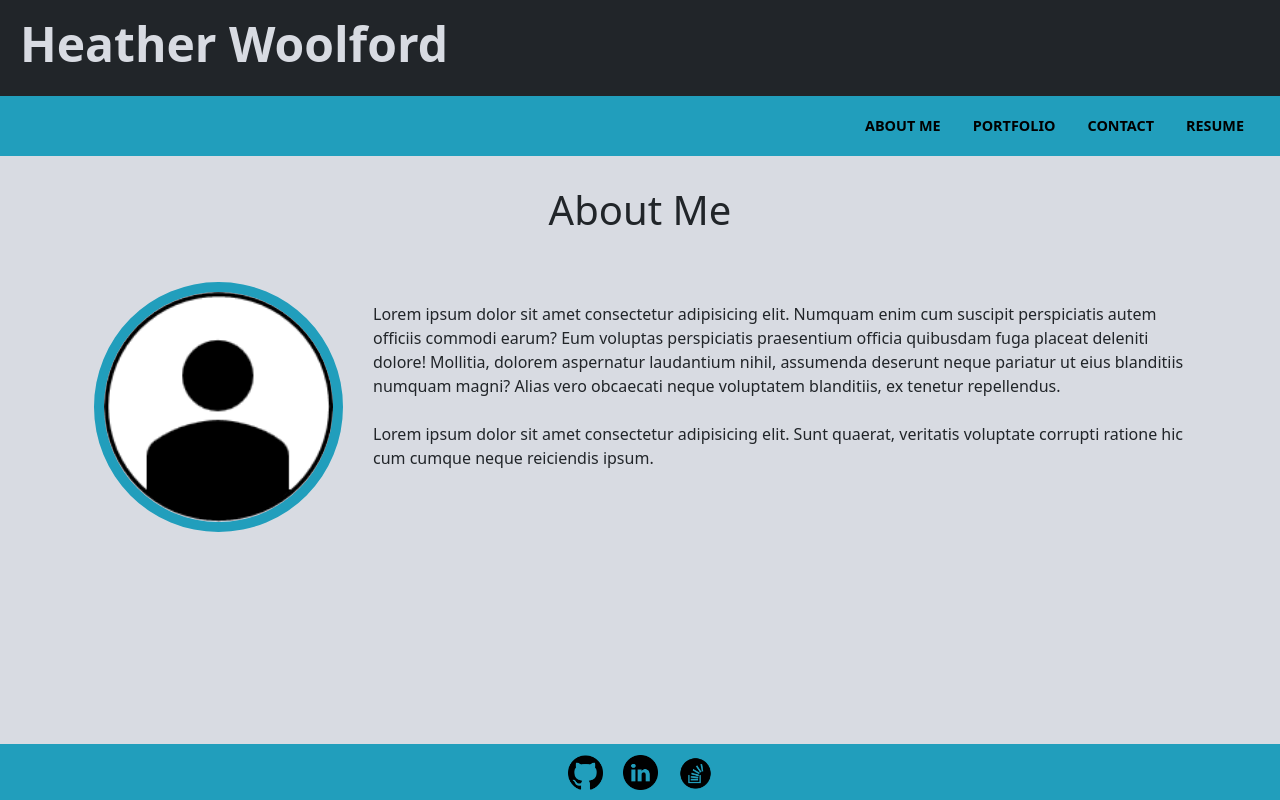
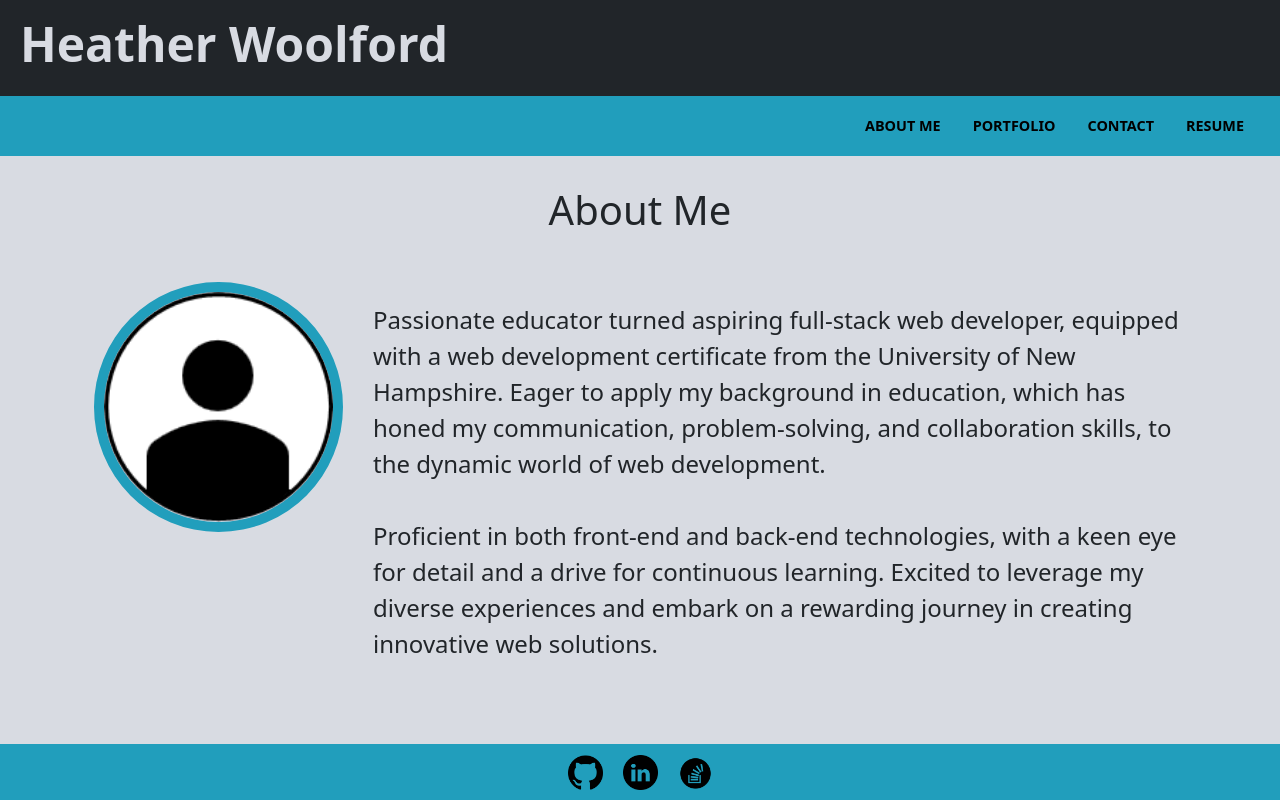
Before and after one commit to hwoolford/professional-portfolio, a React (Vite) app in the folder professional-portfolio/: page / in a window 1280 px wide. Built offline with nearby package versions, Linux system fonts and the light colour scheme.

Commit message:
added CSS to resume page and added information to about me page

```diff
--- a/professional-portfolio/src/components/pages/About.jsx
+++ b/professional-portfolio/src/components/pages/About.jsx
@@ -7,26 +7,21 @@ export default function About() {
         <h1 className="text-center title">About Me</h1>
         <div className="row container">
           <div className="col-md-3 col-sm-12">
-            <img
-              className="portrait"
-              src="./assets/photo.png"
-              alt="portrait"
-            />
+            <img className="portrait" src="./assets/photo.png" alt="portrait" />
           </div>
           <div className="col-md-9 col-sm-12">
             <p className="about">
-              Lorem ipsum dolor sit amet consectetur adipisicing elit. Numquam
-              enim cum suscipit perspiciatis autem officiis commodi earum? Eum
-              voluptas perspiciatis praesentium officia quibusdam fuga placeat
-              deleniti dolore! Mollitia, dolorem aspernatur laudantium nihil,
-              assumenda deserunt neque pariatur ut eius blanditiis numquam
-              magni? Alias vero obcaecati neque voluptatem blanditiis, ex
-              tenetur repellendus.
+              Passionate educator turned aspiring full-stack web developer,
+              equipped with a web development certificate from the University of
+              New Hampshire. Eager to apply my background in education, which
+              has honed my communication, problem-solving, and collaboration
+              skills, to the dynamic world of web development.
               <br />
               <br />
-              Lorem ipsum dolor sit amet consectetur adipisicing elit. Sunt
-              quaerat, veritatis voluptate corrupti ratione hic cum cumque neque
-              reiciendis ipsum.
+              Proficient in both front-end and back-end technologies, with a
+              keen eye for detail and a drive for continuous learning. Excited
+              to leverage my diverse experiences and embark on a rewarding
+              journey in creating innovative web solutions.
             </p>
           </div>
         </div>
--- a/professional-portfolio/src/components/pages/Resume.jsx
+++ b/professional-portfolio/src/components/pages/Resume.jsx
@@ -1,10 +1,14 @@
-import Download from "../Download"
+import Download from "../Download";
+
+import "../../styles/resume.css"
 
 export default function Resume() {
   return (
     <div className="container">
       <h1 className="text-center title">Resume</h1>
       <Download />
+      <div className="skills d-flex flex-row justify-content-center">
+        <div className="frontend col-md-6 text-center">
           <h2>Frontend</h2>
           <ul>
             <li>HTML</li>
@@ -13,7 +17,8 @@ export default function Resume() {
             <li>JQuery</li>
             <li>Bootstrap</li>
           </ul>
-        <br />
+        </div>
+        <div className="backend col-md-6 text-center">
           <h2>Backend</h2>
           <ul>
             <li>Node</li>
@@ -23,5 +28,7 @@ export default function Resume() {
             <li>MongoDB</li>
           </ul>
         </div>
-        )
+      </div>
+    </div>
+  );
 }
--- a/professional-portfolio/src/styles/about.css
+++ b/professional-portfolio/src/styles/about.css
@@ -11,4 +11,5 @@
 
 .about {
     padding-top: 20px;
+    font-size: 1.5rem;
 }
--- a/professional-portfolio/src/styles/download.css
+++ b/professional-portfolio/src/styles/download.css
@@ -4,7 +4,7 @@
     background-color: #219ebc;
     margin-left: auto;
     margin-right: auto;
-    margin-bottom: 50px;
+    margin-bottom: 100px;
     border-radius: 3px;
     border-color: #212529;
     font-size: 24px;
--- /dev/null
+++ b/professional-portfolio/src/styles/resume.css
@@ -0,0 +1,12 @@
+.skills {
+    margin-left: auto;
+    margin-right: auto;
+}
+
+ul {
+    list-style-type: none;
+}
+
+li {
+    font-size: 1.5rem;
+}
```
Lines whose indentation alone changed are shown as unchanged.
